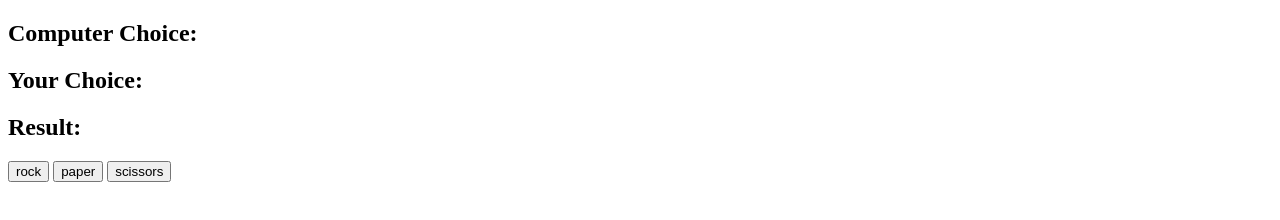
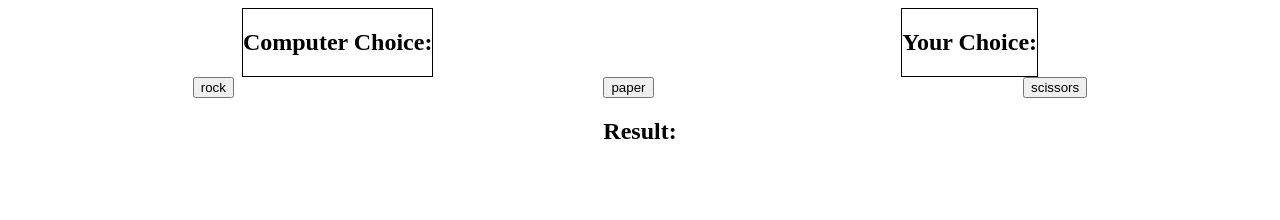
Before and after one commit to camdlee/freecodecamp_js_games, a plain HTML site: page rock_paper_scissors/index.html in a window 1280 px wide. Drawn offline with Linux system fonts and the light colour scheme.

Commit message:
started css styling

```diff
--- a/rock_paper_scissors/index.html
+++ b/rock_paper_scissors/index.html
@@ -3,17 +3,26 @@
 <head>
     <meta charset="UTF-8">
     <meta name="viewport" content="width=device-width, initial-scale=1.0">
+    <link rel="stylesheet" href="styles.css">
     <title>Rock Paper Scissors Game</title>
 </head>
 <body>
-
-    <h2>Computer Choice: <span id="computer-choice"></span></h2>
-    <h2>Your Choice: <span id="user-choice"></span></h2>
-    <h2>Result: <span id="result"></span></h2>
-
-    <button id="rock">rock</button>
-    <button id="paper">paper</button>
-    <button id="scissors">scissors</button>
+    <div class="primary">
+        <div class="primary-card">
+            <h2>Computer Choice: <span id="computer-choice"></span></h2>
+        </div>
+        <div class="primary-card">
+            <h2>Your Choice: <span id="user-choice"></span></h2>
+        </div>
+    </div>
+    <div class="choices">
+        <button id="rock">rock</button>
+        <button id="paper">paper</button>
+        <button id="scissors">scissors</button>
+    </div>
+    <div class="result">
+        <h2>Result: <span id="result"></span></h2>
+    </div>
 
     <script src="app.js" charset="utf-8"></script>
 </body>
--- /dev/null
+++ b/rock_paper_scissors/styles.css
@@ -0,0 +1,35 @@
+body{
+    align-items: auto;
+    justify-content: auto;
+    /* text-align: center;
+    flex-flow: row wrap;
+    gap: 10px; */
+}
+
+.primary{
+    display: flex;
+    flex-direction: row;
+    justify-content: space-around;
+    align-items: center;
+}
+.primary-card{
+    display: flex;
+    flex-direction: column;
+    justify-content: center;
+    align-items: center;
+    border: 1px, solid, black;
+}
+
+.choices{
+    display: flex;
+    flex-direction: row;
+    align-items: center;
+    justify-content: space-around;
+}
+
+.result{
+    display: flex;
+    flex-direction: row;
+    align-items: center;
+    justify-content: space-around;
+}
```
